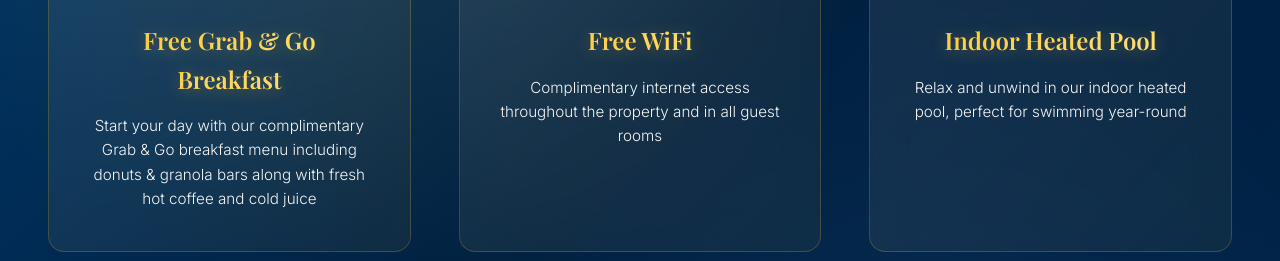
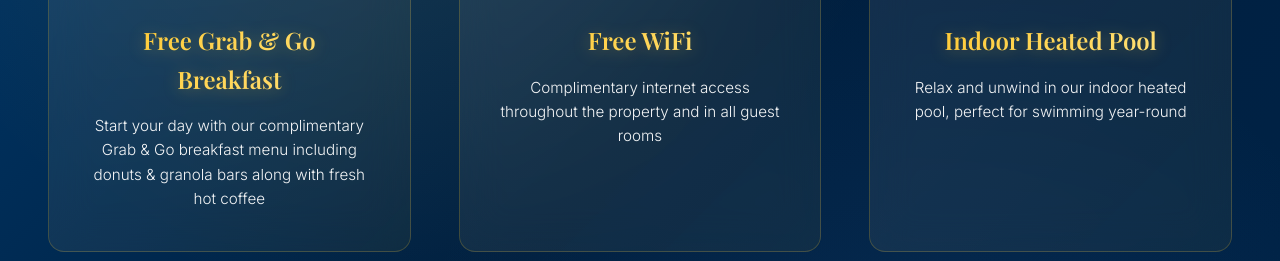
Before and after one commit to cherianmpaul/daysinnnasa.com, a plain HTML site: page index.html in a window 1280 px wide. Shown: the part 5453-5714 px from the top of the page. Drawn offline with nearby package versions, Linux system fonts and the light colour scheme; animation ran at ten frames a second.

Commit message:
Update index.html

```diff
--- a/index.html
+++ b/index.html
@@ -1943,7 +1943,7 @@
                         </svg>
                     </div>
                     <h3>Free Grab & Go Breakfast</h3>
-                    <p>Start your day with our complimentary Grab & Go breakfast menu including donuts & granola bars along with fresh hot coffee and cold juice</p>
+                    <p>Start your day with our complimentary Grab & Go breakfast menu including donuts & granola bars along with fresh hot coffee</p>
                 </div>
                 <div class="amenity-card">
                     <div class="amenity-icon">
```
